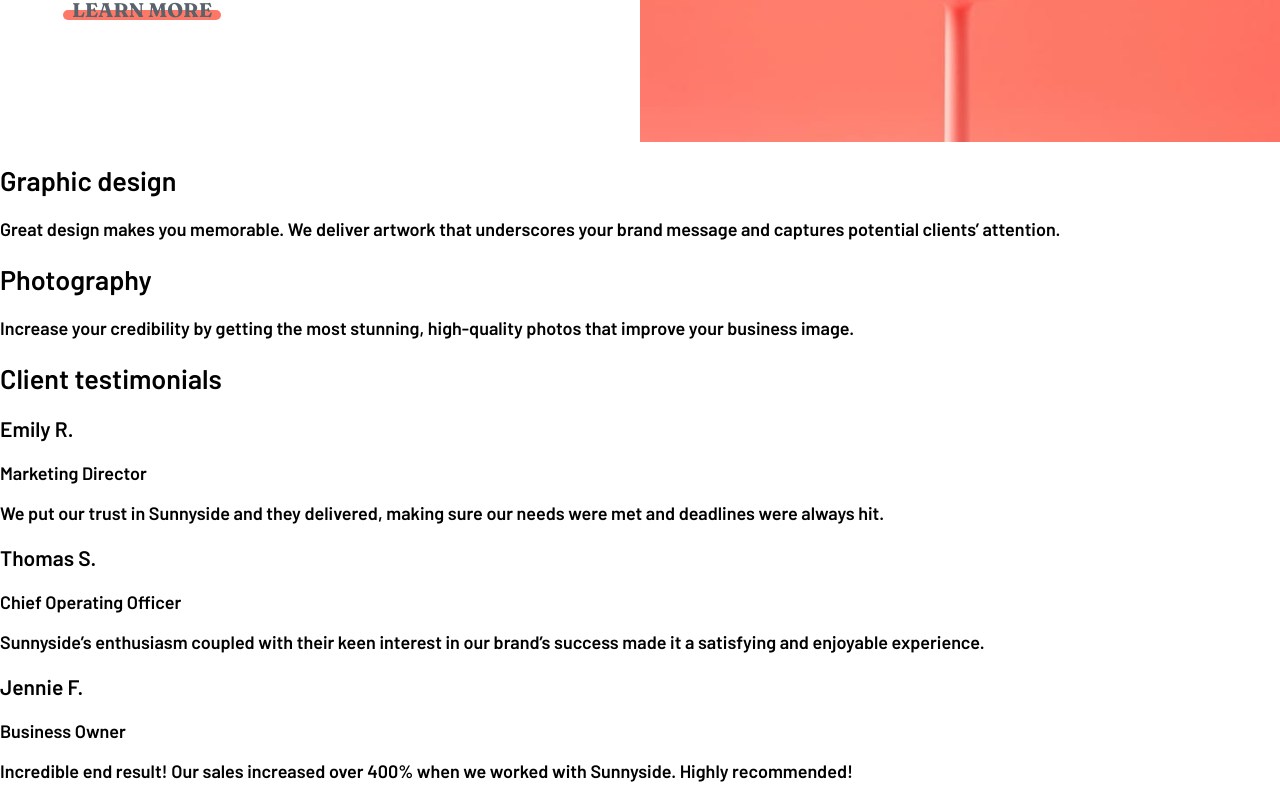
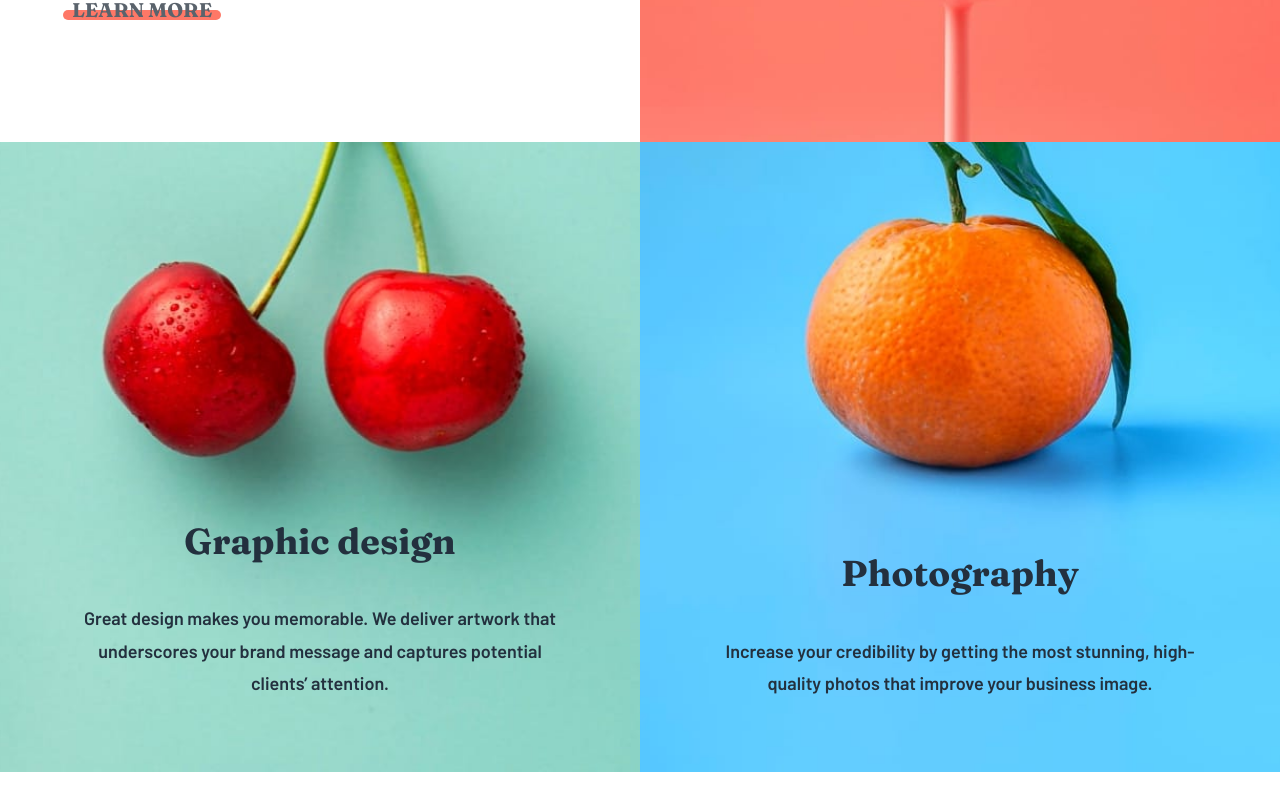
Before and after one commit to henokhm/frontend-mentors-sunnyside-agency-landing-page, a React (Create React App) app: page / in a window 1280 px wide. Shown: the part 1645-2444 px from the top of the page. Built offline with nearby package versions, Linux system fonts and the light colour scheme.

Commit message:
Add styles to ImageCard component

```diff
--- a/src/components/ImageCard.js
+++ b/src/components/ImageCard.js
@@ -1,7 +1,58 @@
 import React from "react";
 import styled from "styled-components/macro";
 
-const StyledImageCard = styled.div``;
+const StyledImageCard = styled.div`
+  background-image: url("${(props) => props.imageURLMobile}");
+  background-repeat: no-repeat;
+  background-size: cover;
+  padding: 2em 4em;
+  margin: 0 auto;
+  text-align: center;
+  height: 40em;
+  display: flex;
+  flex-direction: column;
+  justify-content: flex-end;
+
+  & h2 {
+    font-family: "Fraunces", serif;
+    font-size: 2em;
+    color: var(--very-dark-desaturated-blue);
+    line-height: 1.4em;
+    margin: 0 auto;
+    max-width: 600px;
+  }
+
+  & p {
+    margin: 0 auto;
+    padding: 2em 0;
+    color: var(--very-dark-desaturated-blue);
+    line-height: 1.8em;
+    max-width: 600px;
+  }
+
+  @media (min-width: 550px) {
+    height: 45em;
+  }
+
+  @media (min-width: 720px) {
+    height: 48em;
+  }
+
+  @media (min-width: 750px) {
+    height: 50em;
+  }
+
+  @media (min-width: 800px) {
+    height: 58em;
+  }
+
+  @media (min-width: 950px) {
+    background-image: url("${(props) => props.imageURLDesktop}");
+    background-position: center center;
+    height: 35em;
+    justify-content: flex-end;
+  }
+`;
 
 function ImageCard({ header, body, imageURLDesktop, imageURLMobile }) {
   return (
--- a/src/components/Main.js
+++ b/src/components/Main.js
@@ -6,7 +6,15 @@ import ImageCard from "./ImageCard";
 import jumbotronsData from "../fixtures/jumbotronsData";
 import imageCardsData from "../fixtures/imageCardsData";
 
-const StyledMain = styled.main``;
+const StyledMain = styled.main`
+  & div {
+    @media (min-width: 950px) {
+      display: flex;
+      flex-basis: 50%;
+      flex-wrap: wrap;
+    }
+  }
+`;
 
 function Main() {
   return (
@@ -14,9 +22,11 @@ function Main() {
       {jumbotronsData.map((data) => (
         <Jumbotron {...data} key={data.id} />
       ))}
-      {imageCardsData.map((data) => (
-        <ImageCard {...data} key={data.id} />
-      ))}
+      <div>
+        {imageCardsData.map((data) => (
+          <ImageCard {...data} key={data.id} />
+        ))}
+      </div>
     </StyledMain>
   );
 }
```
